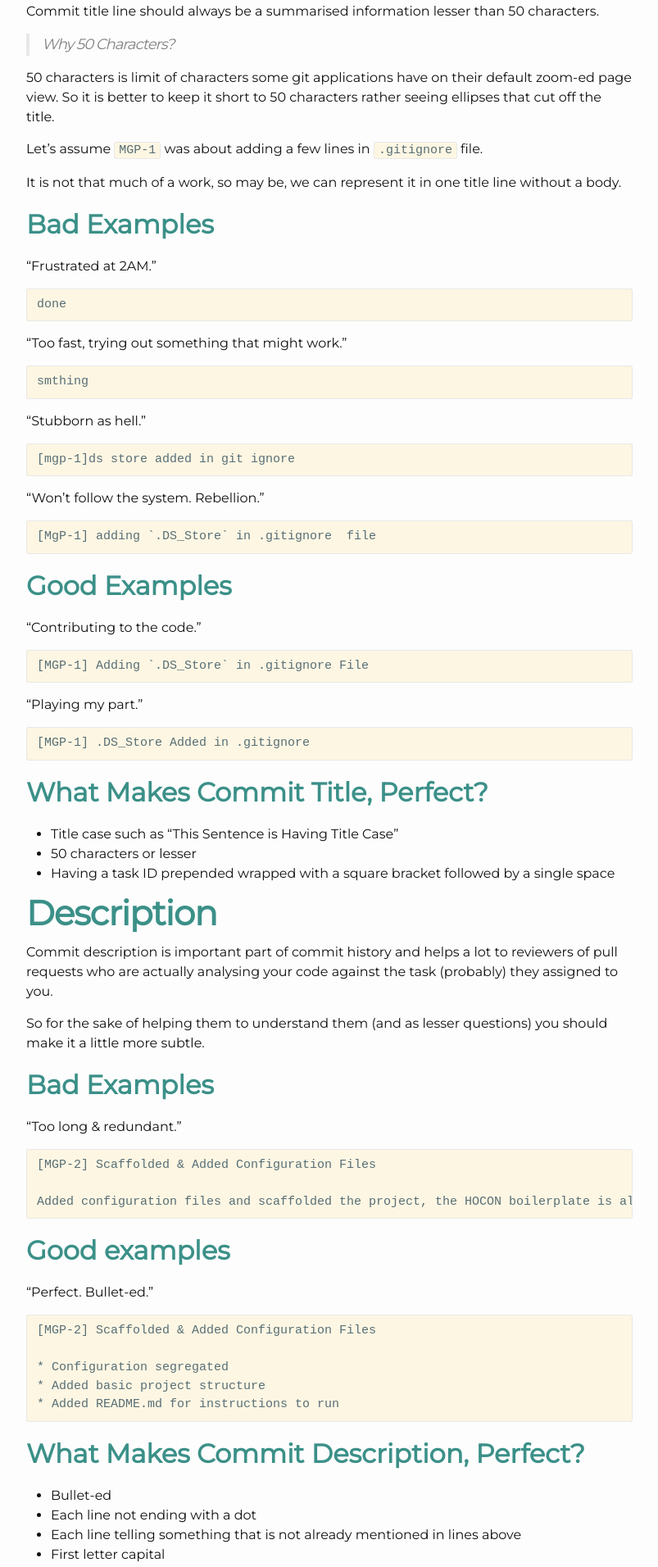
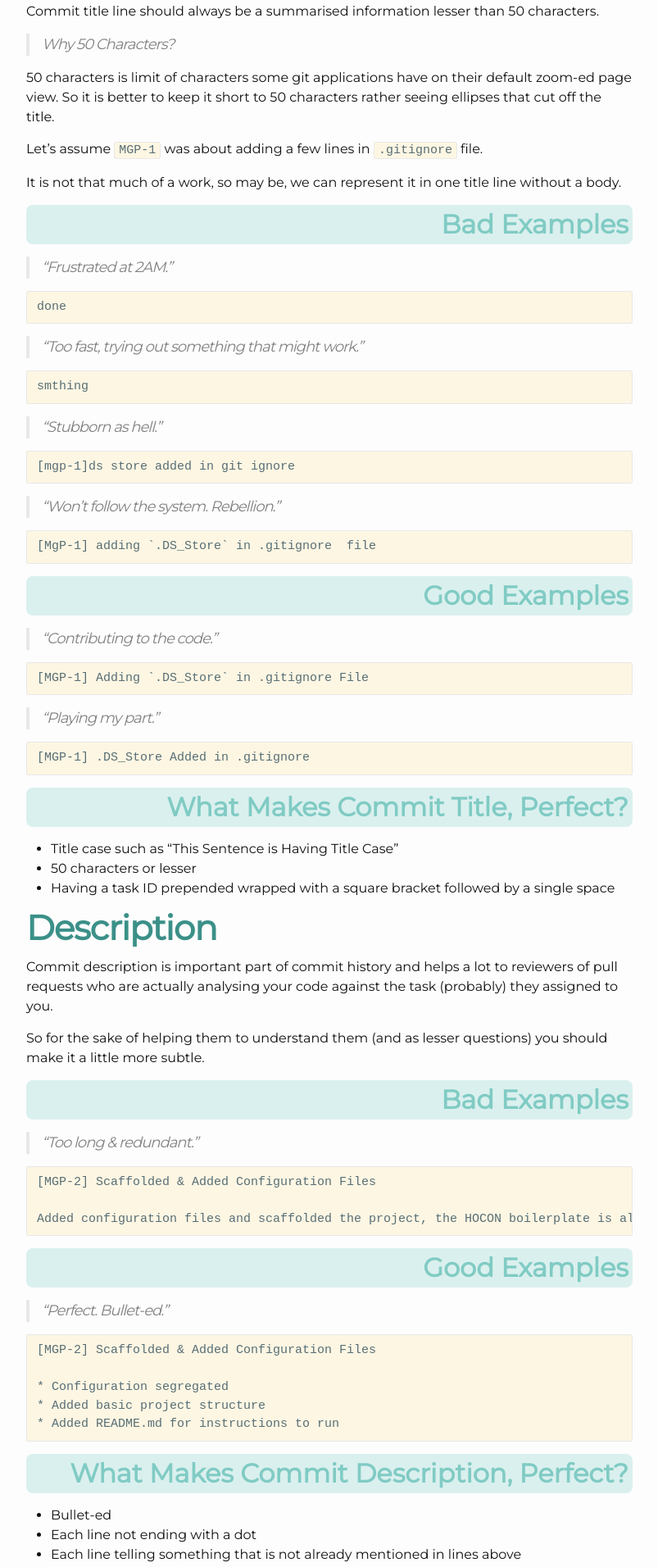
Before and after one commit to datumbrain/engineering, a Jekyll site: the page built from _posts/2020-03-26-commit-messages.md, in a window 1280 px wide. Shown: the part 907-2819 px from the top of the page at 82% size, without its empty margins (238-1041 px from the left). Built offline with Jekyll 4.4.1, drawn with Linux system fonts in a browser that asks for light colours; comment, search, counter and statistics services are not loaded.

Commit message:
Fixed SaSS

````diff
--- a/_posts/2020-03-26-commit-messages.md
+++ b/_posts/2020-03-26-commit-messages.md
@@ -40,25 +40,25 @@ It is not that much of a work, so may be, we can represent it in one title line
 
 ## Bad Examples
 
-"Frustrated at 2AM."
+> "Frustrated at 2AM."
 
 ```
 done
 ```
 
-"Too fast, trying out something that might work."
+> "Too fast, trying out something that might work."
 
 ```
 smthing
 ```
 
-"Stubborn as hell."
+> "Stubborn as hell."
 
 ```
 [mgp-1]ds store added in git ignore
 ```
 
-"Won't follow the system. Rebellion."
+> "Won't follow the system. Rebellion."
 
 ```
 [MgP-1] adding `.DS_Store` in .gitignore  file
@@ -66,13 +66,13 @@ smthing
 
 ## Good Examples
 
-"Contributing to the code."
+> "Contributing to the code."
 
 ```
 [MGP-1] Adding `.DS_Store` in .gitignore File
 ```
 
-"Playing my part."
+> "Playing my part."
 
 ```
 [MGP-1] .DS_Store Added in .gitignore
@@ -92,7 +92,7 @@ So for the sake of helping them to understand them (and as lesser questions) you
 
 ## Bad Examples
 
-"Too long & redundant."
+> "Too long & redundant."
 
 ```
 [MGP-2] Scaffolded & Added Configuration Files
@@ -102,7 +102,7 @@ Added configuration files and scaffolded the project, the HOCON boilerplate is a
 
 ## Good examples
 
-"Perfect. Bullet-ed."
+> "Perfect. Bullet-ed."
 
 ```
 [MGP-2] Scaffolded & Added Configuration Files
--- a/_sass/minima/_base.scss
+++ b/_sass/minima/_base.scss
@@ -93,7 +93,7 @@ li {
 /**
  * Headings
  */
-h1, h2, h3, h4, h5, h6 {
+h1, h3, h5 {
   font-family: "Montserrat";
   font-weight: 700;
 }
--- a/assets/main.scss
+++ b/assets/main.scss
@@ -8,3 +8,12 @@
 h1, h2, h3, h4, h5, h6 {
     color: darken(#80cbc4, 25%);
 }
+
+h2, h4, h6 {
+    background: lighten($color: #80cbc4, $amount: 25%);
+    color: #80cbc4;
+    text-transform: capitalize;
+    border-radius: 8px;
+    text-align: right;
+    padding-right: 5px;
+}
````
